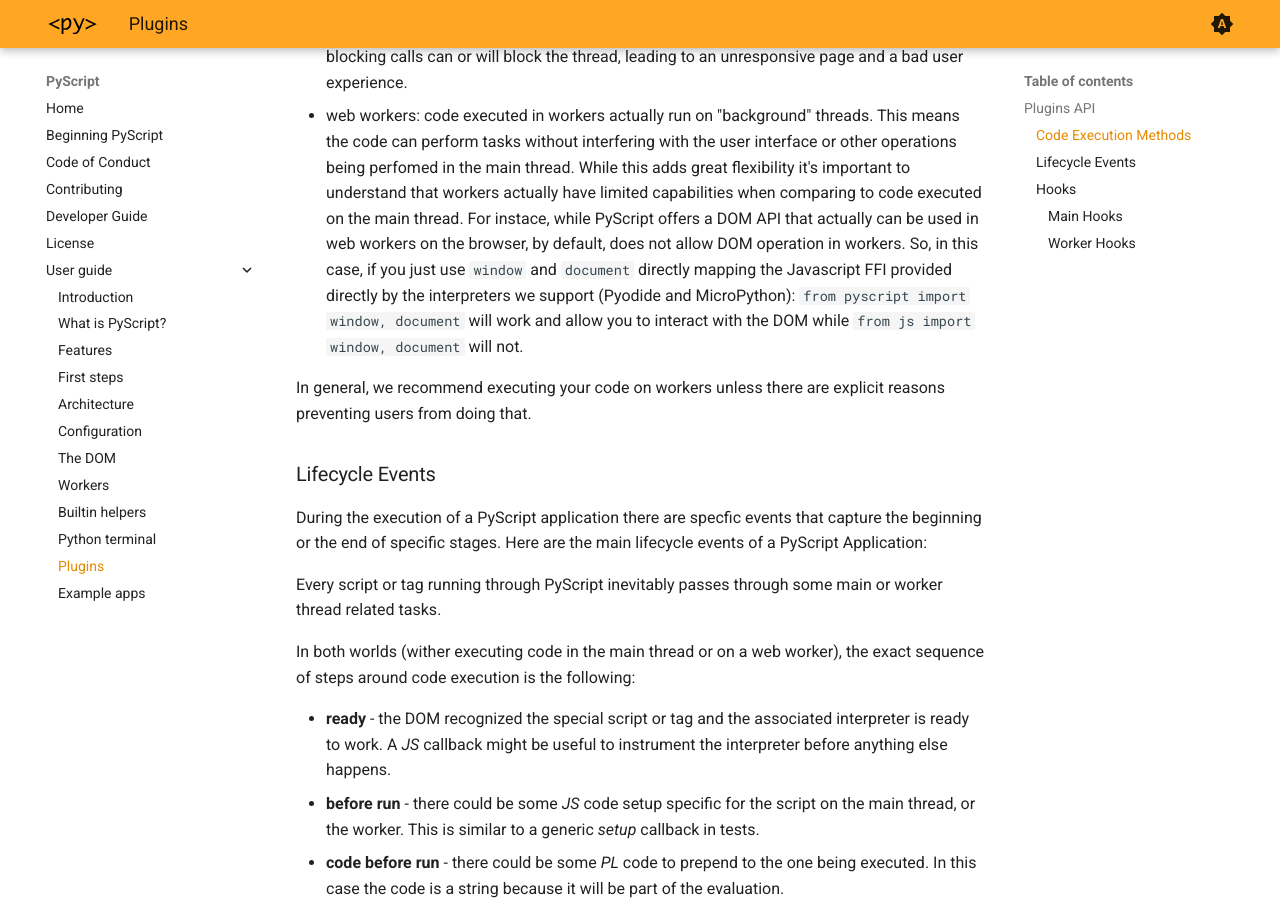
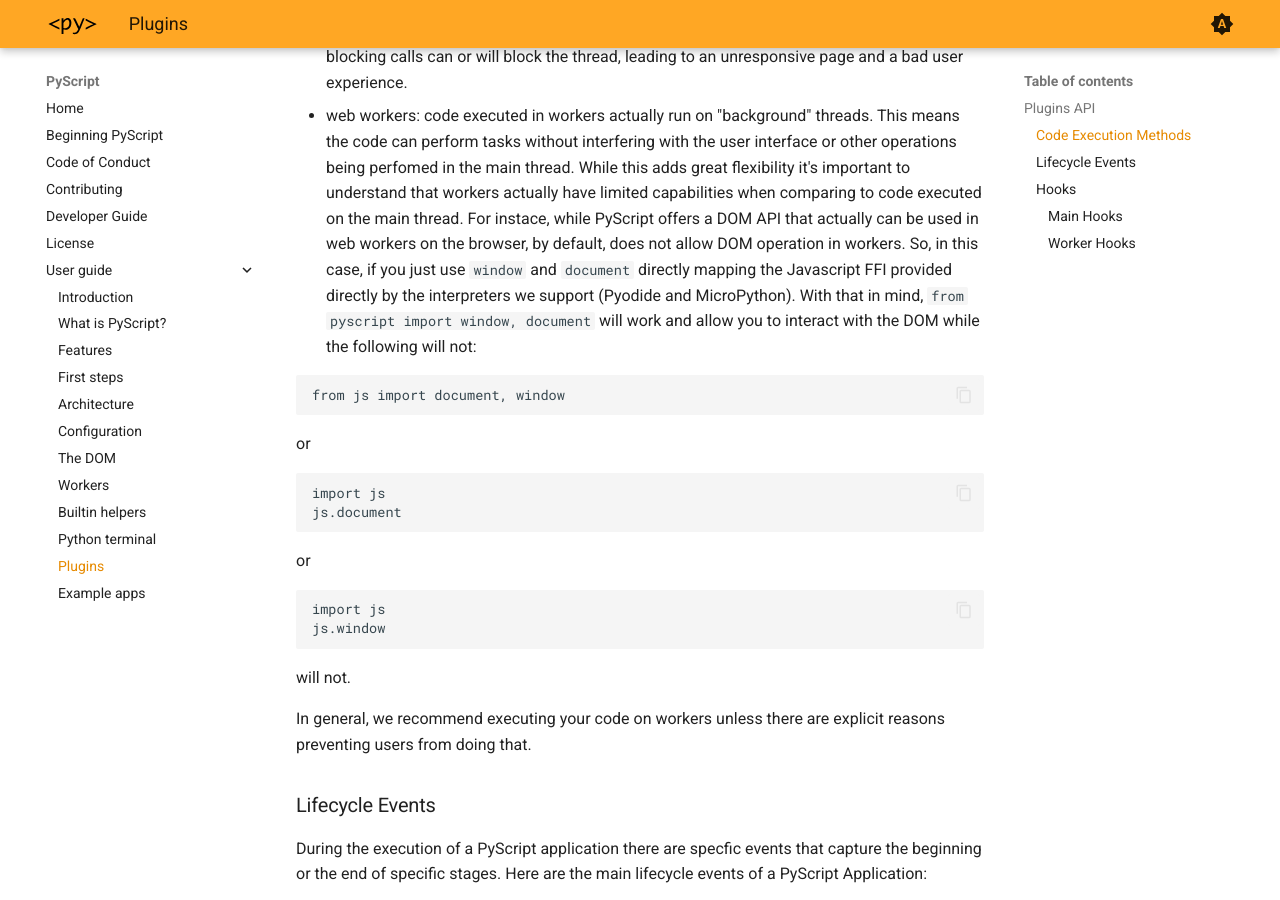
Before and after one commit to pyscript/docs, an MkDocs documentation site: the page built from docs/user-guide/plugins.md, in a window 1280 px wide and 900 px high, scrolled down 1682 px. Built offline with MkDocs 1.6.1 and Material for MkDocs 9.7.7, drawn with Linux system fonts in a browser that asks for light colours; the version menu is left out.

Commit message:
rephrase examples of what works with web workers and what doesn't

````diff
--- a/docs/user-guide/plugins.md
+++ b/docs/user-guide/plugins.md
@@ -83,8 +83,28 @@ this adds great flexibility it's important to understand that workers actually h
 comparing to code executed on the main thread. For instace, while PyScript offers a DOM API that actually can
 be used in web workers on the browser, by default, does not allow DOM operation in workers. So, in this case,
 if you just use `window` and `document` directly mapping the Javascript FFI provided directly by the interpreters
-we support (Pyodide and MicroPython): `from pyscript import window, document` will work and allow you to interact
-with the DOM while `from js import window, document` will not.
+we support (Pyodide and MicroPython). With that in mind, `from pyscript import window, document` will work and
+allow you to interact with the DOM while the following will not:
+
+```
+from js import document, window
+```
+
+or
+
+```
+import js
+js.document
+```
+
+or
+
+```
+import js
+js.window
+```
+
+will not.
 
 In general, we recommend executing your code on workers unless there are explicit reasons preventing users from
 doing that.
````
